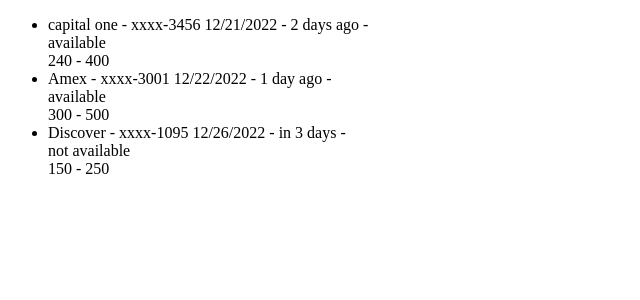
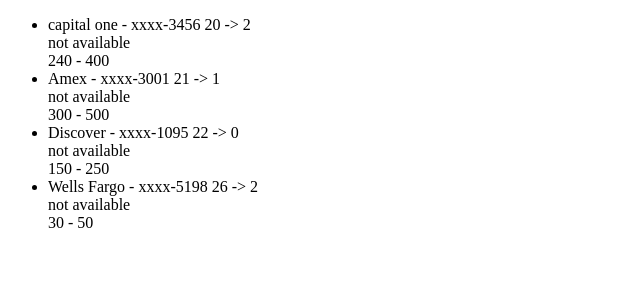
Before and after one commit to julioarhernandez/cards, a Vue app: page / in a window 1280 px wide. Shown: the top 300 px of the page, without its empty margins (0-640 px from the left). Built offline with nearby package versions, Linux system fonts and the light colour scheme.

Commit message:
Change in Date process

```diff
--- a/src/components/App/App.js
+++ b/src/components/App/App.js
@@ -14,8 +14,8 @@
                 id: 1,
                 name: 'capital one',
                 number: '3456',
-                cutDate: '12/21/2022',
-                dueDate: '12/15/2022',
+                cutDate: '20',
+                dueDate: '15',
                 cutPaid: false,
                 cutDateBefore: 3,
                 credit: 8000
@@ -24,8 +24,8 @@
                 id:2,
                 name: 'Amex',
                 number: '3001',
-                cutDate: '12/22/2022',
-                dueDate: '12/24/2022',
+                cutDate: '21',
+                dueDate: '24',
                 cutPaid: false,
                 cutDateBefore: 3,
                 credit: 10000
@@ -34,12 +34,22 @@
                 id: 3,
                 name: 'Discover',
                 number: '1095',
-                cutDate: '12/26/2022',
-                dueDate: '12/30/2022',
+                cutDate: '22',
+                dueDate: '30',
                 cutPaid: false,
                 cutDateBefore: 3,
                 credit: 5000
-            }
+            },
+            {
+                id: 4,
+                name: 'Wells Fargo',
+                number: '5198',
+                cutDate: '26',
+                dueDate: '25',
+                cutPaid: false,
+                cutDateBefore: 3,
+                credit: 1000
+            },
         ]
     }
   }
--- a/src/components/Card/Card.html
+++ b/src/components/Card/Card.html
@@ -1,6 +1,6 @@
 <li class="card">
     {{ card.name }} - xxxx-{{ card.number }}
-    {{ card.cutDate }} - {{ daysLeft }} - {{}}
+    {{ card.cutDate }} -> {{ daysLeft }}
     <div v-if="available">available</div>
     <div v-else>not available</div>
     <span>{{minAmount}} - {{ maxAmount}}</span>
--- a/src/components/CardList/CardList.js
+++ b/src/components/CardList/CardList.js
@@ -1,5 +1,5 @@
 import { defineComponent } from "vue";
-import { formatDistanceToNowStrict, differenceInDays } from 'date-fns'
+import { getDate } from 'date-fns'
 
 import Card from "../Card/Card.vue";
 
@@ -9,16 +9,21 @@
     props: [ 'list','maxPercentage', 'minPercentage' ],
     methods: {
         dateDiff(cd){
-            let cutDate = new Date(cd);
-            return formatDistanceToNowStrict(cutDate, { addSuffix: true });
+            const todaysDay = getDate(new Date());
+            const difference = todaysDay - cd - 1 ;
+            let result = difference;
+            if (difference == -1) {
+                result = 30;
+            }
+            if (difference < -1) {
+                result = cd - todaysDay - 1;
+            }
+            return result;
         },
         isCardAvailable(cd){
             // if cutDate - today <= 3 or >=0
-            const today = new Date();
-            const cutDate = new Date(cd);
-            const diffInDays = differenceInDays(cutDate, today);
-            console.log(diffInDays);
-            return ((diffInDays < 0) || (diffInDays > 3));
+            let dateDifference = this.dateDiff(cd);
+            return ((dateDifference < 0) || (dateDifference > 3));
         },
         minIdealPercentage(card){
             return (card.credit * this.minPercentage/100);
```
